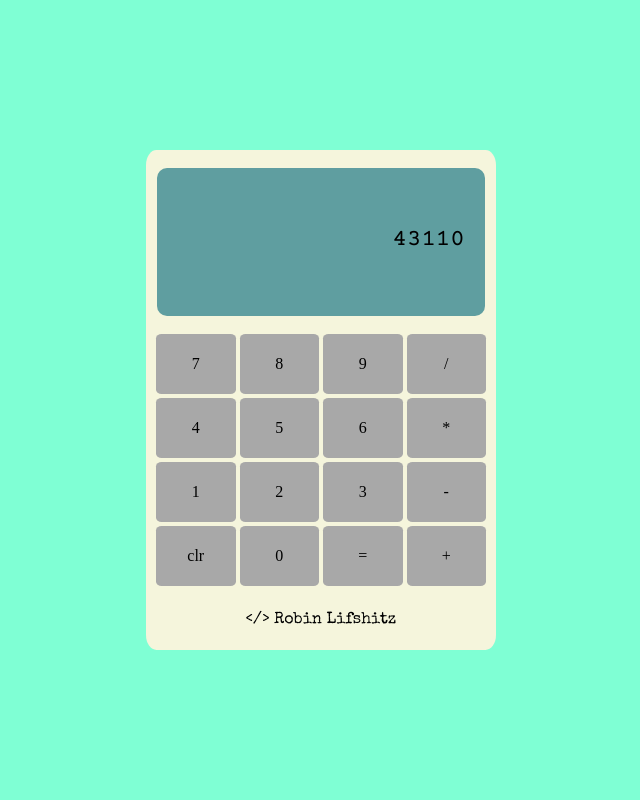
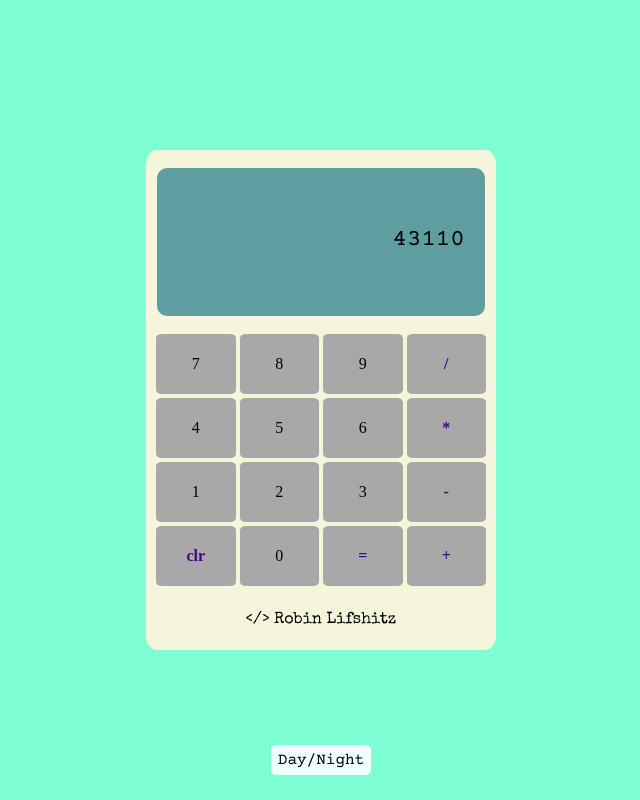
Before and after one commit to Robinnnnnn/Odin_calculator, a plain HTML site: page index.html in a window 1280 px wide. Shown: the whole page, without its empty margins (319-959 px from the left). Drawn offline with nearby package versions, Linux system fonts and the light colour scheme.

Commit message:
day/night modes

```diff
--- a/index.html
+++ b/index.html
@@ -10,7 +10,7 @@
     <link rel="stylesheet" type="text/css" href="reset.css">
 </head>
 
-<body>
+<body id="abody">
     <div id="calc">
         <div class="display" id="screen">
             <div id="calcText">
@@ -21,23 +21,26 @@
             <div class="buttons" id="btn7" onclick="getId()">7</div>
             <div class="buttons" id="btn8" onclick="getId()">8</div>
             <div class="buttons" id="btn9" onclick="getId()">9</div>
-            <div class="buttons" id="btndiv" onclick="getId()">/</div>
+            <div class="symbC buttons" id="btndiv" onclick="getId()">/</div>
             <div class="buttons" id="btn4" onclick="getId()">4</div>
             <div class="buttons" id="btn5" onclick="getId()">5</div>
             <div class="buttons" id="btn6" onclick="getId()">6</div>
-            <div class="buttons" id="btnmult" onclick="getId()">*</div>
+            <div class="symbC buttons" id="btnmult" onclick="getId()">*</div>
             <div class="buttons" id="btn1" onclick="getId()">1</div>
             <div class="buttons" id="btn2" onclick="getId()">2</div>
             <div class="buttons" id="btn3" onclick="getId()">3</div>
-            <div class="buttons" id="btnsub" onclick="getId()">-</div>
-            <div class="buttons" id="clr" onclick="clearInput()">clr</div>
+            <div class="symbC buttons" id="btnsub" onclick="getId()">-</div>
+            <div class="symbC buttons" id="clr" onclick="clearInput()">clr</div>
             <div class="buttons" id="btn0" onclick="getId()">0</div>
-            <div class="buttons" id="btnent" onclick="equals()">=</div>
-            <div class="buttons" id="btnadd" onclick="getId()">+</div>
+            <div class="symbC buttons" id="btnent" onclick="equals()">=</div>
+            <div class="symbC buttons" id="btnadd" onclick="getId()">+</div>
             <div id="robin">&lt/&gt Robin Lifshitz</div>
         </div>
 
+
     </div>
+    <div id="modes" onclick="modes()">Day/Night</div>
+
 
     <script src="script.js"></script>
 
--- a/script.js
+++ b/script.js
@@ -3,6 +3,9 @@ let buttonId = "btn0";
 let buttonsInput;
 let btntext;
 let input = "0";
+let body = document.getElementById("abody");
+let modeTracker = 0;
+let screen = document.getElementById('calcText');
 
 
 //returns the id of the button that was clicked.
@@ -28,7 +31,7 @@ function getInput() {
 
 //displays inut to screen
 function displayToScreen() {
-    let screen = document.getElementById('calcText');
+
     if (input.match(/\/0/)) {
         input = "ERROR. !/0"
         screen.textContent = `${input}`;
@@ -44,6 +47,7 @@ function clearInput() {
     displayToScreen();
 }
 
+//reports answer to screen
 function equals() {
     let screen = document.getElementById('calcText');
     let answer = eval(input).toFixed(2);
@@ -57,23 +61,17 @@ function equals() {
 
 }
 
+function modes() {
 
-function operate(operator, num1, num2) {
-
+    if (modeTracker === 0) {
+        abody.style.backgroundColor = "rgb(2, 65, 57)";
+        screen.style.backgroundColor = "#0f3e40";
+        screen.style.color = "White";
+        modeTracker = 1;
+    } else if (modeTracker === 1) {
+        abody.style.backgroundColor = "aquamarine";
+        screen.style.backgroundColor = "cadetblue";
+        screen.style.color = "black";
+        modeTracker = 0;
+    }
 }
-
-function add(x, y) {
-    return x + y;
-}
-
-function subtract(x, y) {
-    return x - y;
-}
-
-function multiply(x, y) {
-    return x * y;
-}
-
-function divide(x, y) {
-    return x / y;
-}
--- a/style.css
+++ b/style.css
@@ -1,4 +1,4 @@
-body {
+#abody {
     display: grid;
     background-color: aquamarine;
     grid-template-columns: 1fr 8fr 1fr;
@@ -71,3 +71,22 @@ body {
     grid-column-end: 5;
     font-family: 'Special Elite', cursive;
 }
+
+#modes {
+    grid-row-start: 3;
+    grid-column-start: 2;
+    justify-content: center;
+    align-items: center;
+    font-family: 'Courier Prime', monospace;
+    height: 30px;
+    line-height: 30px;
+    width: 100px;
+    background-color: azure;
+    text-align: center;
+    border-radius: 5px;
+}
+
+.symbC {
+    color: rgb(70, 3, 133);
+    font-weight: 800;
+}
```
